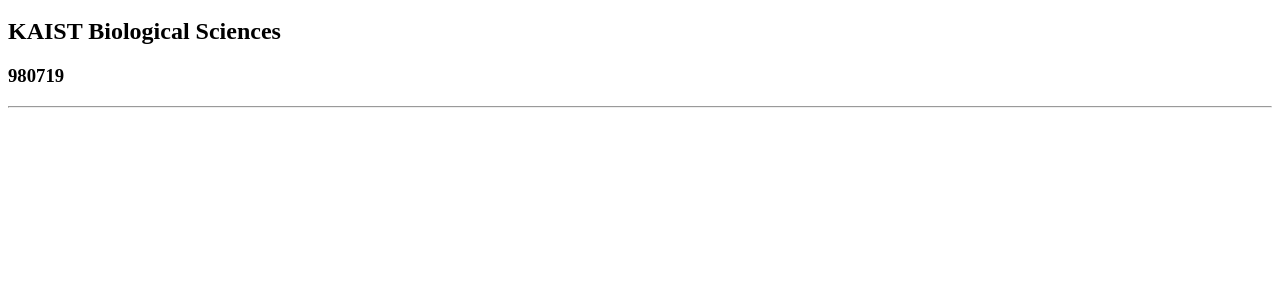
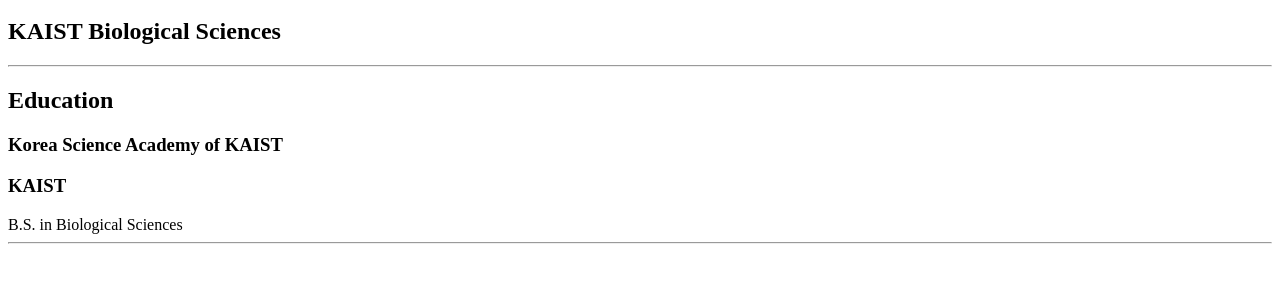
Before and after one commit to QuietCircle/QuietCircle.github.io, a plain HTML site: page index.html in a window 1280 px wide. Shown: the part 48-330 px from the top of the page. Drawn offline with Linux system fonts and the light colour scheme.

Commit message:
Add files via upload

```diff
--- a/index.html
+++ b/index.html
@@ -3,10 +3,15 @@
         <title> Yongwon Cho</title>
     </head>
     <body>
-        <h1> Yongwon Cho</h1>
-        <h2> KAIST Biological Sciences</h2>
-        <h3> 980719</h3>
+        <h1>Yongwon Cho</h1>
+        <h2>KAIST Biological Sciences</h2>
         <hr/>
+        <h2>Education</h2>
+        <h3>Korea Science Academy of KAIST</h3>
+        <h3>KAIST</h3>
+        B.S. in Biological Sciences
+        <hr/>
+        <h2></h2>
     </body>
 
 
```
